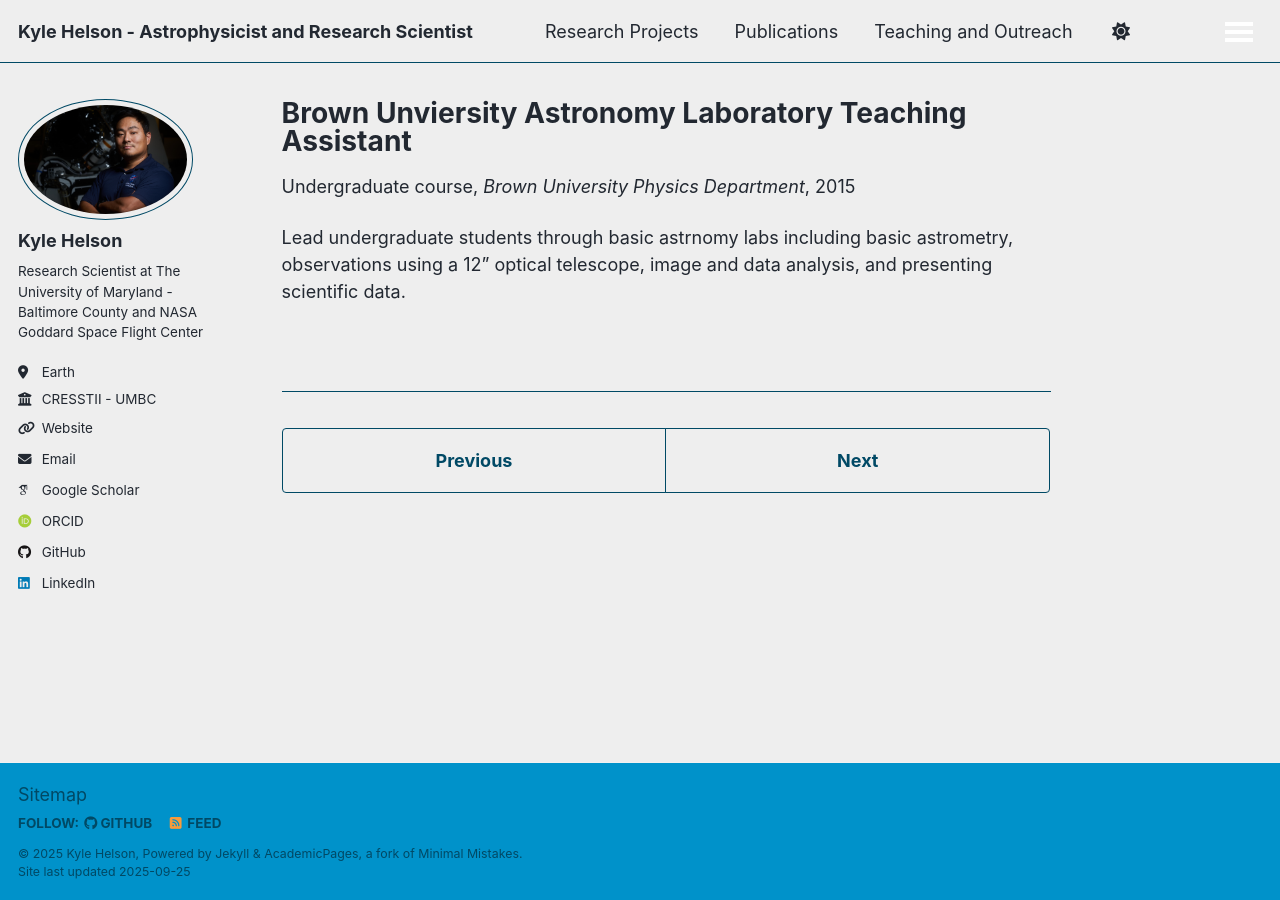
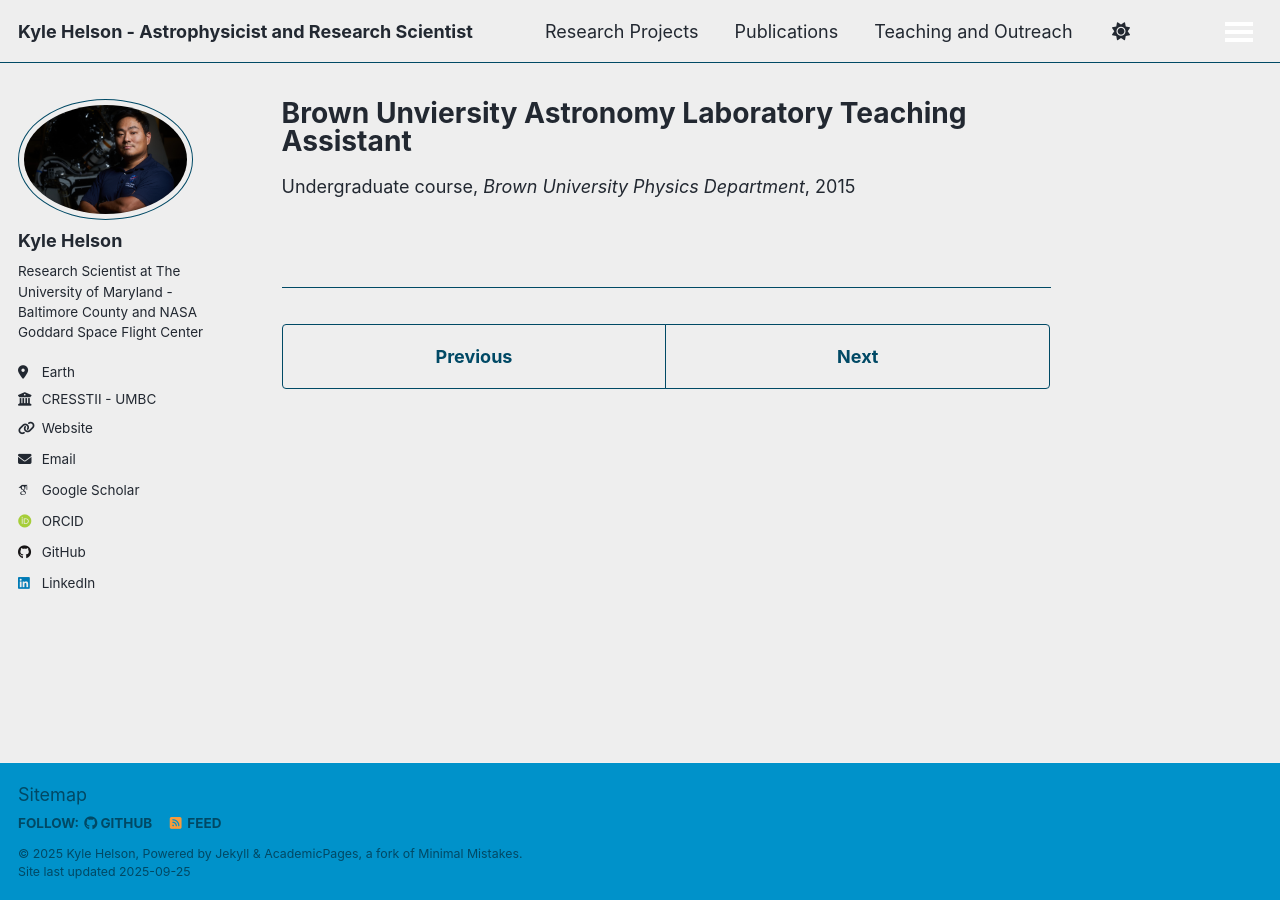
Before and after one commit to kylehelson/kylehelson.github.io, a Jekyll site: the page built from _teaching/brown_teaching.md, in a window 1280 px wide. Built offline with Jekyll 4.4.1, drawn with Linux system fonts in a browser that asks for light colours; some web fonts are replaced; a script that is not in the unit is left out.

Commit message:
Update brown_teaching.md

```diff
--- a/_teaching/brown_teaching.md
+++ b/_teaching/brown_teaching.md
@@ -5,4 +5,3 @@ venue: "Brown University Physics Department"
 date: "2015-01-01"
 location: "Providence, RI"
 ---
-Lead undergraduate students through basic astrnomy labs including basic astrometry, observations using a 12" optical telescope, image and data analysis, and presenting scientific data.
```
